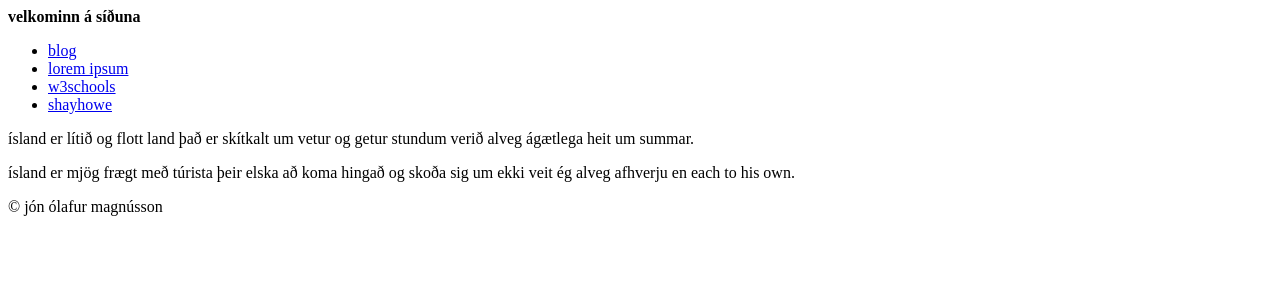
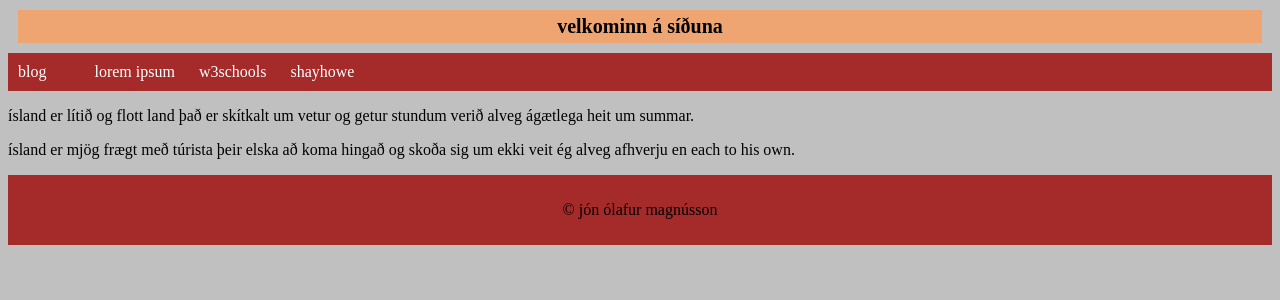
Before and after one commit to jonolimagnus/verk3, a Jekyll site: the page built from _posts/2018-09-23-island.md, in a window 1280 px wide. Shown: the top 300 px of the page. Built offline with Jekyll 4.4.1, drawn with Linux system fonts in a browser that asks for light colours.

Commit message:
Reynum að fá baseurl inn

```diff
--- a/_includes/navigation.html
+++ b/_includes/navigation.html
@@ -1,6 +1,7 @@
 <nav>
 	<ul class="wrapper">
-		<li><a href={{ "/" | relative_url }}>blog</a></li>
+		<li><a href={{ "/blog" | relative_url }}>blog</a></li>
+		<li><a href=""></a></li>
 		<li><a href="https://www.lipsum.com/">lorem ipsum</a></li>
 		<li><a href="https://www.w3schools.com">w3schools</a></li>
 		<li><a href="https://learn.shayhowe.com">shayhowe</a></li>
--- a/_layouts/default.html
+++ b/_layouts/default.html
@@ -6,7 +6,7 @@
 	<meta charset="utf-8">
 	<title>{{ page.titill }}</title>
 	<meta name="viewport" content="width=device-width, inital-scale=1">
-	<link rel="stylesheet" type="text/css" href="assets/css/still.css">
+	<link rel="stylesheet" type="text/css" href={{ "assets/css/still.css" | relative_url }}>
 </head>
 <body>
 	<div class="little-panel"><strong>velkominn á síðuna</strong></div>
```
Also changed, not shown: _config.yml (line endings or trailing spaces), _posts/2018-09-23-danmork.md (renamed from _posts/2018-09-23-danmörk.md), _posts/2018-09-23-island.md (renamed from _posts/2018-09-23-ísland.md), 7 other files.
